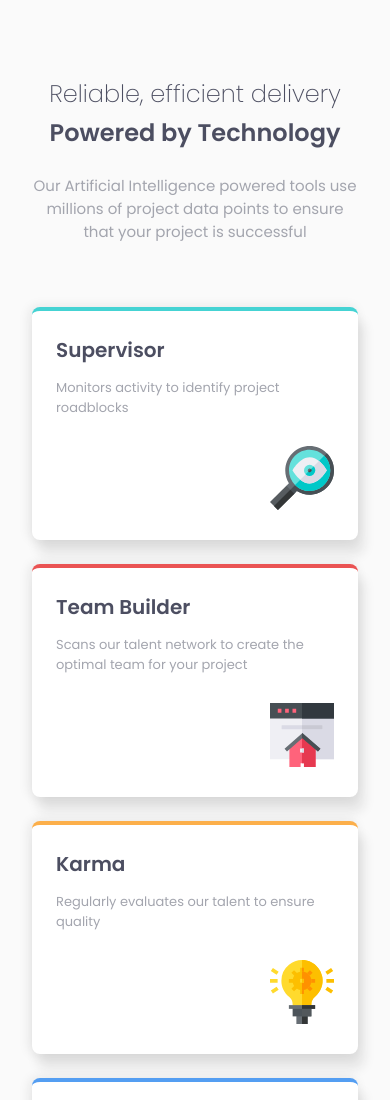
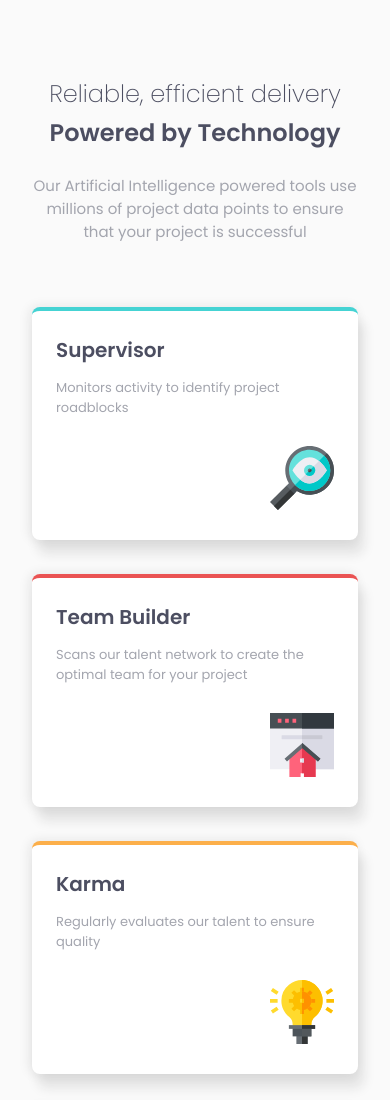
Before and after one commit to Muxsin/Four-card-feature-section, a plain HTML site: page index.html in a window 390 px wide. Shown: the top 1100 px of the page. Drawn offline with Linux system fonts and the light colour scheme.

Commit message:
Some changes

```diff
--- a/css/styles.css
+++ b/css/styles.css
@@ -53,9 +53,16 @@ h2 {
 }
 
 .root {
+    display: flex;
+    flex-direction: column;
+    align-items: center;
     text-align: center;
     padding: 24px;
     padding-top: 64px;
+}
+
+.container {
+    max-width: 1440px;
 }
 
 .description {
@@ -63,11 +70,27 @@ h2 {
     font-size: 15px;
 }
 
+.cards {
+    display: flex;
+    flex-direction: row;
+    align-items: center;
+    justify-content: center;
+    flex-wrap: wrap;
+    margin: 0 12%;
+}
+
+.card-box {
+    flex: 1 0;
+    margin: 0;
+    padding: 0;
+    width: 100%;
+}
+
 .card {
     background-color: #fff;
     padding: 24px;
     padding-top: 24px;
-    margin: 24px 0;
+    margin: 24px 14px;
     text-align: start;
     border-radius: 8px;
     box-shadow: 6px 14px 12px rgba(32, 32, 32, 0.1),
@@ -83,3 +106,24 @@ h2 {
     margin: 0;
     text-align: end;
 }
+
+@media (max-width: 575px) {
+    .cards {
+        display: flex;
+        flex-direction: column;
+        margin: 0;
+    }
+
+    .card {
+        margin: 34px 0;
+    }
+
+    .card-box:first-of-type > .card{
+        margin: 0;
+    }
+
+    .card-box:last-of-type > .card{
+        margin: 0;
+    }
+
+}
--- a/index.html
+++ b/index.html
@@ -9,18 +9,19 @@
 </head>
 <body>
     <div class="root">
+        <div class="container">
             <h1 class="title light-text neutral-dark-blue">Reliable, efficient delivery</h1>
             <h1 class="title neutral-dark-blue"><strong>Powered by Technology</strong></h1>
             <h2 class="description medium-text neutral-grayish-blue">Our Artificial Intelligence powered tools use millions of project data points to ensure that your project is successful</h2>
             <div class="cards">
-            <div>
+                <div class="card-box">
                     <div class="card cyan-card">
                         <h2 class="card-title  neutral-dark-blue">Supervisor</h2>
                         <p class="card-description neutral-grayish-blue">Monitors activity to identify project roadblocks</p>
                         <p class="card-image"><img src="./imgs/icon-supervisor.svg" alt="supervisor"></p>
                     </div>
                 </div>
-            <div>
+                <div class="card-box">
                     <div class="card red-card">
                         <h2 class="card-title  neutral-dark-blue">Team Builder</h2>
                         <p class="card-description neutral-grayish-blue">Scans our talent network to create the optimal team for your project</p>
@@ -32,7 +33,7 @@
                         <p class="card-image"><img src="./imgs/icon-karma.svg" alt="karma" class="card-image"></p>
                     </div>
                 </div>
-            <div>
+                <div class="card-box">
                     <div class="card blue-card">
                         <h2 class="card-title  neutral-dark-blue">Calculator</h2>
                         <p class="card-description neutral-grayish-blue">Uses data from past projects to provide better delivery estimates</p>
@@ -41,5 +42,6 @@
                 </div>
             </div>
         </div>
+    </div>
 </body>
 </html>
```
Lines whose indentation alone changed are shown as unchanged.
